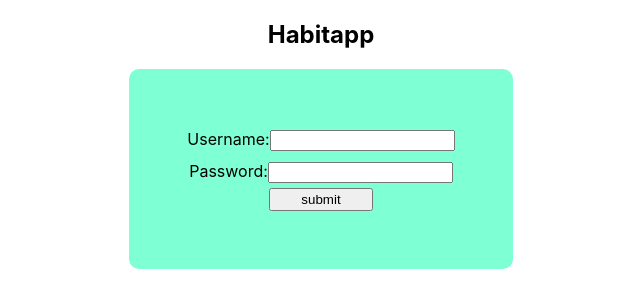
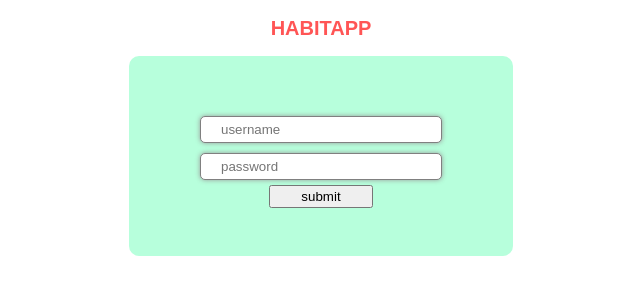
Before and after one commit to seekingcode18/HabitApp, a React (Create React App) app: page / in a window 1280 px wide. Shown: the top 308 px of the page, without its empty margins (319-959 px from the left). Built offline with nearby package versions, Linux system fonts and the light colour scheme; no server answers.

Commit message:
add styling for login page

```diff
--- a/src/containers/App/App.css
+++ b/src/containers/App/App.css
@@ -1,6 +1,6 @@
 .App {
   text-align: center;
-};
+}
 
 form {
   color: black;
@@ -22,7 +22,7 @@ form {
 }
 
 .login_box {
-  background-color: aquamarine;
+  background-color: #b7ffdc;
   width: 30%;
   height: 200px;
   border-radius: 10px;
@@ -31,3 +31,38 @@ form {
 .submit_button {
   padding: 2px 30px;
 }
+
+input[type="text"],
+input[type="password"],
+input[type="number"] {
+  border-radius: 5px;
+  width: 200px;
+  border: gray 1px solid;
+  box-shadow: 0 0 5px #999999;
+  padding: 5px 20px;
+}
+
+,
+input[type="submit"] {
+  padding: 8px 15px;
+  font-size: 14px;
+  font-weight: bold;
+  background: #ffe4a1;
+  border: 0;
+  border-radius: 10px;
+  cursor: pointer;
+}
+
+input[type="button"]:hover,
+input[type="submit"]:hover,
+.removeBtn:hover {
+  color: white;
+  background: #ff5555;
+}
+
+h2 {
+  font-size: 20px;
+  color: #ff5555;
+  text-transform: uppercase;
+  font-family: "Montserrat", sans-serif;
+}
--- a/src/containers/Login/Login.js
+++ b/src/containers/Login/Login.js
@@ -1,6 +1,6 @@
 import React, { useState } from "react";
 import axios from "axios";
-import '../App/App.css';
+import "../App/App.css";
 
 export default function Login() {
   const [user, setUser] = useState({ username: null });
@@ -39,14 +39,26 @@ export default function Login() {
           <div className="login_vert_box">
             <form action="http://localhost:8081/authentication" method="POST">
               <div className="form_component">
-              <label for="username">Username:</label>
-              <input type="text" name="username"></input>
+                <label for="username"></label>
+                <input
+                  type="text"
+                  name="username"
+                  placeholder="username"
+                ></input>
               </div>
               <div className="form_component">
-              <label for="password">Password:</label>
-              <input type="password" name="password"></input>
+                <label for="password"></label>
+                <input
+                  type="password"
+                  name="password"
+                  placeholder="password"
+                ></input>
               </div>
-              <input className="submit_button" type="submit" value="submit"></input>
+              <input
+                className="submit_button"
+                type="submit"
+                value="submit"
+              ></input>
             </form>
           </div>
         </div>
```
